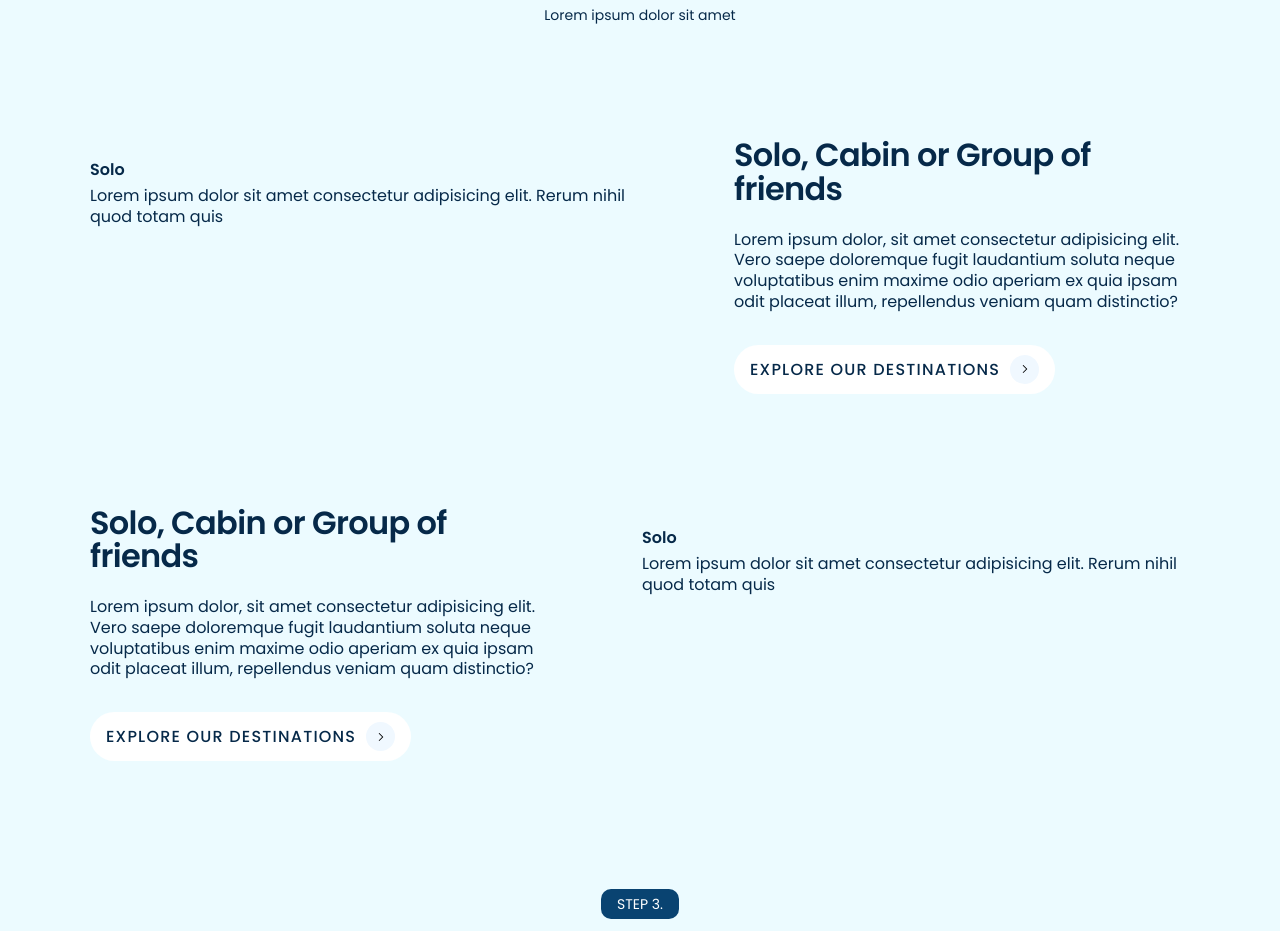
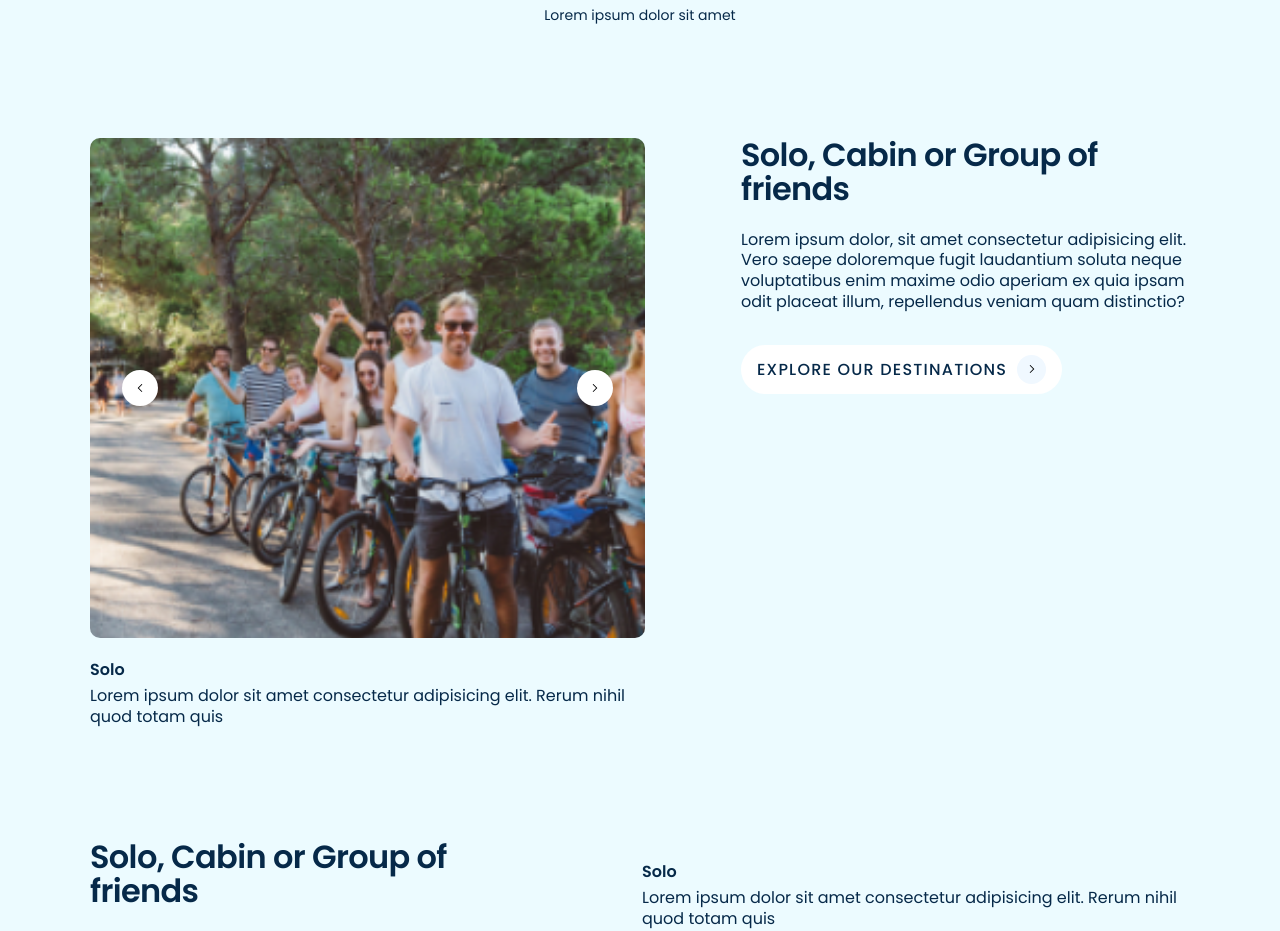
Before and after one commit to lukasmiljic/charterag, a Next.js app: page /route/1 in a window 1280 px wide. Shown: the part 3220-4151 px from the top of the page. Built offline with nearby package versions, Linux system fonts and the light colour scheme.

Commit message:
add carousel to crew area

```diff
--- a/src/components/Carousel/Carousel.tsx
+++ b/src/components/Carousel/Carousel.tsx
@@ -24,6 +24,7 @@ const Carousel = ({ images }: CarouselProps) => {
   const handleKeyDown = (event: React.KeyboardEvent<HTMLDivElement>, direction: 'next' | 'prev') => {
     if (event.key === 'Enter' || event.key === ' ') {
       event.preventDefault();
+
       if (direction === 'next') {
         showNextImage();
       } else {
--- a/src/components/CrewArea/CrewArea.tsx
+++ b/src/components/CrewArea/CrewArea.tsx
@@ -1,3 +1,5 @@
+import { PropsWithChildren } from 'react';
+
 import Image from 'next/image';
 
 import Button from '@/components/Button';
@@ -13,10 +15,19 @@ interface CrewAreaProps {
   reverse?: boolean;
 }
 
-const CrewArea = ({ reverse, carouselTitle, carouselText, title, body, buttonText }: CrewAreaProps) => (
+const CrewArea = ({
+  reverse,
+  carouselTitle,
+  carouselText,
+  title,
+  body,
+  buttonText,
+  children,
+}: PropsWithChildren<CrewAreaProps>) => (
   <div className={`${styles.crewArea} ${reverse ? styles.reverse : ''}`}>
     <div>
       <div />
+      {children}
       <div className={styles.carouselText}>
         <p className="subtitle1 semibold">{carouselTitle}</p>
         <p className="body1">{carouselText}</p>
--- a/src/views/route/CrewSection/CrewSection.tsx
+++ b/src/views/route/CrewSection/CrewSection.tsx
@@ -1,3 +1,4 @@
+import Carousel from '@/components/Carousel';
 import CrewArea from '@/components/CrewArea';
 import SectionHeader from '@/components/SectionHeader';
 
@@ -18,7 +19,16 @@ const CrewSection = () => (
         title="Solo, Cabin or Group of friends"
         body="Lorem ipsum dolor, sit amet consectetur adipisicing elit. Vero saepe doloremque fugit laudantium soluta neque voluptatibus enim maxime odio aperiam ex quia ipsam odit placeat illum, repellendus veniam quam distinctio?"
         buttonText="explore our destinations"
-      />
+      >
+        <Carousel
+          images={[
+            '/sections/experience/explore.png',
+            '/sections/experience/party.png',
+            '/sections/experience/relax.png',
+          ]}
+        />
+      </CrewArea>
+
       <CrewArea
         reverse
         carouselTitle="Solo"
```
